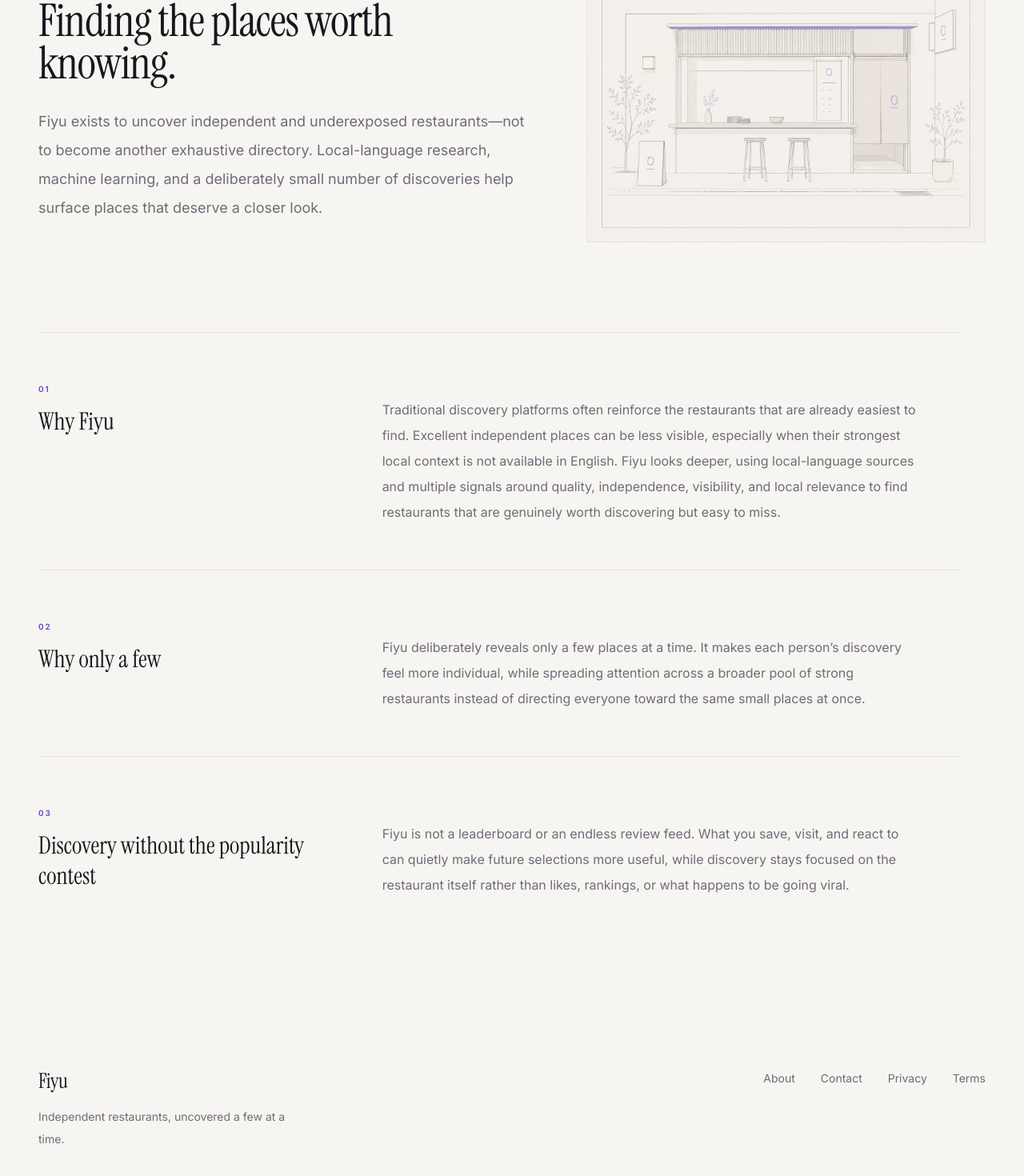
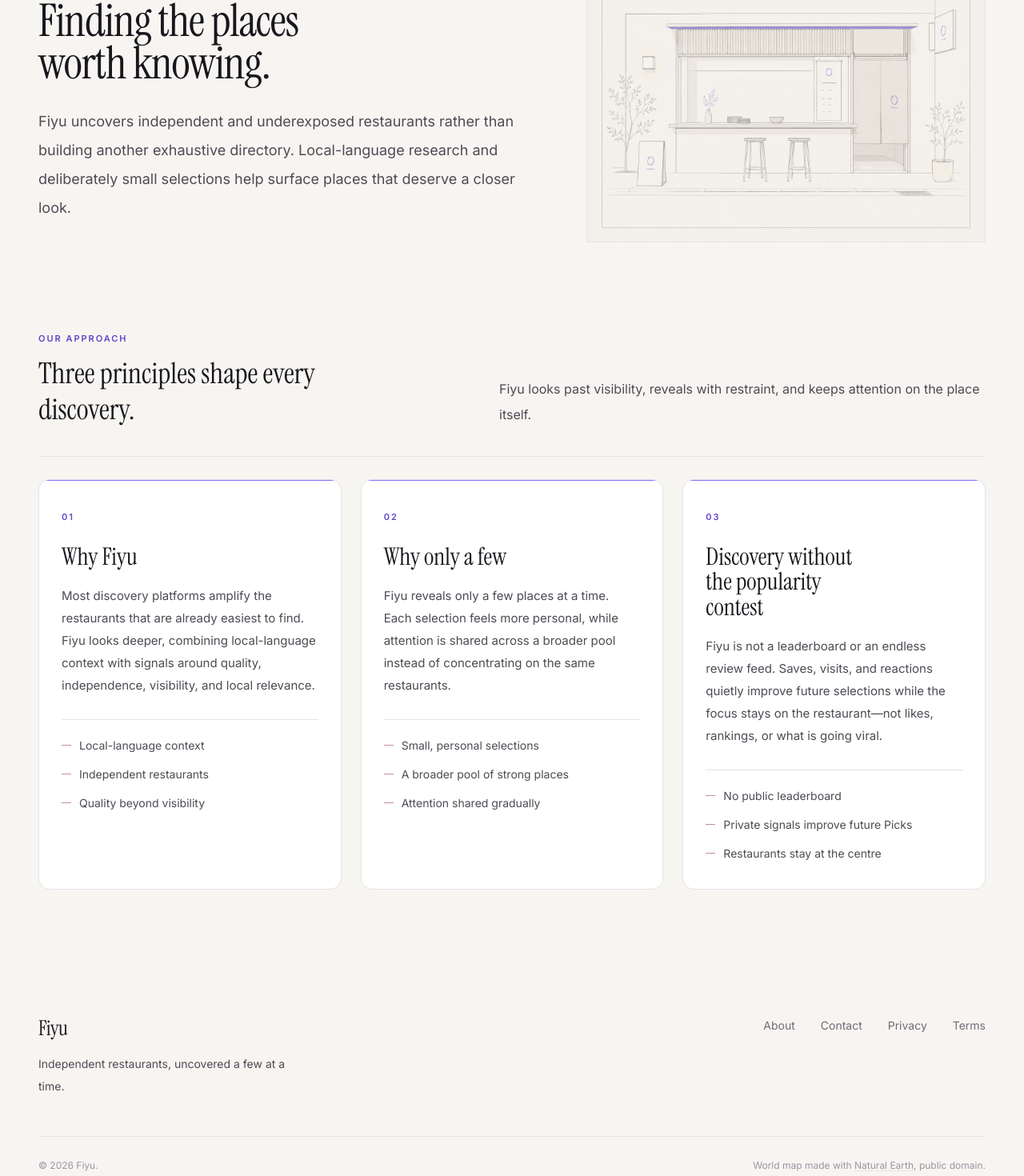
Before and after one commit to EtahmBell/fiyu, a Next.js app in the folder fiyu-frontend/: page /about in a window 1280 px wide. Shown: the part 240-1710 px from the top of the page at 80% size. Built offline with nearby package versions, Linux system fonts and the light colour scheme; no server answers.

Commit message:
fixed stuff front

```diff
--- a/fiyu-frontend/src/app/(marketing)/about/page.tsx
+++ b/fiyu-frontend/src/app/(marketing)/about/page.tsx
@@ -16,17 +16,20 @@
 const SECTIONS = [
   {
     title: "Why Fiyu",
-    copy: "Traditional discovery platforms often reinforce the restaurants that are already easiest to find. Excellent independent places can be less visible, especially when their strongest local context is not available in English. Fiyu looks deeper, using local-language sources and multiple signals around quality, independence, visibility, and local relevance to find restaurants that are genuinely worth discovering but easy to miss.",
+    copy: "Most discovery platforms amplify the restaurants that are already easiest to find. Fiyu looks deeper, combining local-language context with signals around quality, independence, visibility, and local relevance.",
+    points: ["Local-language context", "Independent restaurants", "Quality beyond visibility"],
   },
   {
     title: "Why only a few",
-    copy: "Fiyu deliberately reveals only a few places at a time. It makes each person’s discovery feel more individual, while spreading attention across a broader pool of strong restaurants instead of directing everyone toward the same small places at once.",
+    copy: "Fiyu reveals only a few places at a time. Each selection feels more personal, while attention is shared across a broader pool instead of concentrating on the same restaurants.",
+    points: ["Small, personal selections", "A broader pool of strong places", "Attention shared gradually"],
   },
   {
     title: "Discovery without the popularity contest",
-    copy: "Fiyu is not a leaderboard or an endless review feed. What you save, visit, and react to can quietly make future selections more useful, while discovery stays focused on the restaurant itself rather than likes, rankings, or what happens to be going viral.",
+    copy: "Fiyu is not a leaderboard or an endless review feed. Saves, visits, and reactions quietly improve future selections while the focus stays on the restaurant—not likes, rankings, or what is going viral.",
+    points: ["No public leaderboard", "Private signals improve future Picks", "Restaurants stay at the centre"],
   },
-];
+] as const;
 
 function TabletopComposition() {
   return (
@@ -49,40 +52,64 @@
 export default function AboutPage() {
   return (
     <main className="flex-1">
-      <div className={cn(LANDING_MEASURE, "py-16 sm:py-20 lg:py-24")}>
-        <div className="grid items-center gap-12 lg:grid-cols-[minmax(0,1.02fr)_minmax(22rem,0.82fr)] lg:gap-16">
+      <div className={cn(LANDING_MEASURE, "py-14 sm:py-20 lg:py-24")}>
+        <div className="grid items-center gap-10 lg:grid-cols-[minmax(0,1.02fr)_minmax(22rem,0.82fr)] lg:gap-16">
           <div>
             <SectionEyebrow>About Fiyu</SectionEyebrow>
-            <h1 className={cn(LANDING_HEADING, "mt-7 max-w-3xl text-ink")}>
+            <h1 className={cn(LANDING_HEADING, "mt-6 max-w-[15ch] text-ink sm:mt-7")}>
               Finding the places worth knowing.
             </h1>
-            <p className="mt-7 max-w-2xl text-base leading-8 text-ink-muted sm:text-lg sm:leading-9">
-              Fiyu exists to uncover independent and underexposed restaurants—not to become another exhaustive directory. Local-language research, machine learning, and a deliberately small number of discoveries help surface places that deserve a closer look.
+            <p className="mt-6 max-w-[38rem] text-base leading-8 text-ink-body sm:mt-7 sm:text-lg sm:leading-9">
+              Fiyu uncovers independent and underexposed restaurants rather than building another exhaustive directory. Local-language research and deliberately small selections help surface places that deserve a closer look.
             </p>
           </div>
           <TabletopComposition />
         </div>
 
-        <div className="mt-20 max-w-6xl sm:mt-28">
+        <section aria-labelledby="about-principles" className="mt-20 sm:mt-28">
+          <div className="grid gap-5 border-b border-line pb-7 sm:grid-cols-[minmax(0,0.7fr)_minmax(0,1.3fr)] sm:items-end sm:gap-12 sm:pb-9">
+            <div>
+              <p className="text-[0.6875rem] font-semibold tracking-[0.18em] text-lavender-700 uppercase">
+                Our approach
+              </p>
+              <h2 id="about-principles" className="mt-3 font-display text-3xl leading-tight text-ink sm:text-4xl">
+                Three principles shape every discovery.
+              </h2>
+            </div>
+            <p className="max-w-[38rem] text-sm leading-7 text-ink-body sm:justify-self-end sm:text-base sm:leading-8">
+              Fiyu looks past visibility, reveals with restraint, and keeps attention on the place itself.
+            </p>
+          </div>
+
+          <div className="mt-7 grid gap-5 lg:grid-cols-3 lg:gap-6">
             {SECTIONS.map((section, index) => (
-            <section
+              <article
                 key={section.title}
-              className="grid gap-5 border-t border-line py-10 sm:grid-cols-[minmax(10rem,0.75fr)_minmax(0,1.45fr)] sm:gap-14 sm:py-14"
+                data-testid="about-principle"
+                className="relative overflow-hidden rounded-card border border-line bg-surface px-6 pt-7 pb-8 sm:px-8 sm:pt-8 lg:px-7"
               >
-              <div>
-                <span className="text-[0.625rem] font-semibold tracking-[0.18em] text-lavender-700 uppercase">
+                <span aria-hidden="true" className="absolute inset-x-0 top-0 h-px bg-lavender-500" />
+                <span className="text-[0.6875rem] font-semibold tracking-[0.18em] text-lavender-700 uppercase">
                   0{index + 1}
                 </span>
-                <h2 className="mt-3 font-display text-2xl leading-tight text-ink sm:text-3xl">
+                <h3 className="mt-6 max-w-[15ch] font-display text-[1.75rem] leading-[1.05] text-ink sm:text-3xl">
                   {section.title}
-                </h2>
-              </div>
-              <p className="max-w-2xl text-sm leading-7 text-ink-muted sm:pt-6 sm:text-base sm:leading-8">
+                </h3>
+                <p className="mt-5 text-sm leading-7 text-ink-body sm:text-[0.9375rem]">
                   {section.copy}
                 </p>
-            </section>
+                <ul className="mt-7 space-y-3 border-t border-line pt-5 text-sm leading-6 text-ink-body">
+                  {section.points.map((point) => (
+                    <li key={point} className="grid grid-cols-[0.75rem_minmax(0,1fr)] gap-2.5">
+                      <span aria-hidden="true" className="mt-[0.65rem] h-px w-3 bg-rose-dust" />
+                      <span>{point}</span>
+                    </li>
+                  ))}
+                </ul>
+              </article>
             ))}
           </div>
+        </section>
       </div>
     </main>
   );
--- a/fiyu-frontend/src/app/globals.css
+++ b/fiyu-frontend/src/app/globals.css
@@ -37,6 +37,8 @@
   --color-line-strong: #d8d2dd;
 
   --color-ink: #19171d;
+  /* Readable long-form copy; metadata and controls may remain ink-muted. */
+  --color-ink-body: #4f4a53;
   --color-ink-muted: #706b76;
   --color-ink-faint: #9a949f;
 
--- a/fiyu-frontend/src/components/landing-page/FinalCta.tsx
+++ b/fiyu-frontend/src/components/landing-page/FinalCta.tsx
@@ -60,7 +60,7 @@
             data-in={flag}
             style={{ "--rise-delay": "160ms" } as React.CSSProperties}
           >
-            <p className="max-w-[28rem] text-base leading-8 text-ink-muted">
+            <p className="max-w-[28rem] text-base leading-8 text-ink-body">
               Tokyo is open now. Tell Fiyu what you like, and a small selection of independent
               places will be there when you look.
             </p>
--- a/fiyu-frontend/src/components/landing-page/HeroSection.tsx
+++ b/fiyu-frontend/src/components/landing-page/HeroSection.tsx
@@ -99,7 +99,7 @@
             Hidden places. Carefully uncovered.
           </h1>
           <p
-            className="fiyu-lp-rise mt-6 max-w-[34rem] text-base leading-7 text-ink-muted sm:mt-7 sm:leading-8 sm:text-[1.0625rem]"
+            className="fiyu-lp-rise mt-6 max-w-[34rem] text-base leading-7 text-ink-body sm:mt-7 sm:leading-8 sm:text-[1.0625rem]"
             data-in="true"
             style={{ "--rise-delay": "220ms" } as React.CSSProperties}
           >
@@ -138,7 +138,7 @@
               <p className="font-display text-[1.5rem] leading-tight text-ink">
                 Selected around you.
               </p>
-              <p className="mt-3 max-w-[26rem] text-sm leading-7 text-ink-muted">
+              <p className="mt-3 max-w-[26rem] text-sm leading-7 text-ink-body">
                 Independent restaurants matched to your tastes and nearby area—whether you’re
                 exploring a new city or rediscovering your everyday one.
               </p>
--- a/fiyu-frontend/src/components/landing-page/HowFiyuWorks.tsx
+++ b/fiyu-frontend/src/components/landing-page/HowFiyuWorks.tsx
@@ -339,7 +339,7 @@
                       <span className="text-ink">{entry.title}</span>
                     )}
                   </h3>
-                  <p className="mt-2.5 max-w-[26rem] text-[0.9375rem] leading-6 text-ink-muted lg:mt-4 lg:leading-7">
+                  <p className="mt-2.5 max-w-[26rem] text-[0.9375rem] leading-6 text-ink-body lg:mt-4 lg:leading-7">
                     {entry.copy}
                   </p>
                   <span
--- a/fiyu-frontend/src/components/landing-page/LandingFooter.tsx
+++ b/fiyu-frontend/src/components/landing-page/LandingFooter.tsx
@@ -23,7 +23,7 @@
             >
               Fiyu
             </Link>
-            <p className="mt-4 max-w-xs text-sm leading-7 text-ink-muted">
+            <p className="mt-4 max-w-xs text-sm leading-7 text-ink-body">
               Independent restaurants, uncovered a few at a time.
             </p>
           </div>
--- a/fiyu-frontend/src/components/landing-page/LookBeyondSection.tsx
+++ b/fiyu-frontend/src/components/landing-page/LookBeyondSection.tsx
@@ -127,7 +127,7 @@
           <h2 className={cn(LANDING_HEADING, "max-w-[18ch] text-ink")}>
             Look beyond what rises to the top.
           </h2>
-          <p className="max-w-[30rem] text-base leading-7 text-ink/80 sm:leading-8 lg:pb-2">
+          <p className="max-w-[30rem] text-base leading-7 text-ink-body sm:leading-8 lg:pb-2">
             Discovery platforms reinforce whatever is already easiest to find. Fiyu reads the
             context those platforms never index, and weighs quality against how widely a place
             is already known.
@@ -163,7 +163,7 @@
                 <p className="text-[0.6875rem] font-semibold tracking-[0.14em] text-gold-700 uppercase">
                   {signal.label}
                 </p>
-                <p className="mt-2.5 max-w-[22rem] text-[0.9375rem] leading-6 text-ink/80">
+                <p className="mt-2.5 max-w-[22rem] text-[0.9375rem] leading-6 text-ink-body">
                   {signal.copy}
                 </p>
               </div>
--- a/fiyu-frontend/src/components/landing-page/OnlyAFewSection.tsx
+++ b/fiyu-frontend/src/components/landing-page/OnlyAFewSection.tsx
@@ -70,7 +70,7 @@
           <h2 className="mt-4 font-display text-[clamp(2.5rem,7vw,5.5rem)] leading-[0.9] tracking-[-0.03em] text-ink sm:mt-5">
             Only a few.
           </h2>
-          <p className="mx-auto mt-4 max-w-[34rem] text-sm leading-6 text-ink-muted sm:mt-6 sm:text-base sm:leading-8">
+          <p className="mx-auto mt-4 max-w-[34rem] text-sm leading-6 text-ink-body sm:mt-6 sm:text-base sm:leading-8">
             A small, personal selection from a much broader pool of strong restaurants—so
             attention spreads instead of landing on the same few places.
           </p>
--- a/fiyu-frontend/src/components/landing-page/PickedNearbySection.tsx
+++ b/fiyu-frontend/src/components/landing-page/PickedNearbySection.tsx
@@ -100,7 +100,7 @@
           <h2 className={cn(LANDING_HEADING, "mt-6 max-w-[16ch] text-ink")}>
             Picked around where you are.
           </h2>
-          <p className="mt-6 max-w-[32rem] text-base leading-7 text-ink-muted sm:mt-7 sm:leading-8">
+          <p className="mt-6 max-w-[32rem] text-base leading-7 text-ink-body sm:mt-7 sm:leading-8">
             When you ask for new Picks, Fiyu starts with where you are and surfaces a few nearby
             places worth finding.
           </p>
@@ -163,7 +163,7 @@
           </div>
 
           <IllustrativeNote className="mt-6">Illustrative discoveries</IllustrativeNote>
-          <p className="mt-4 max-w-[30rem] text-[0.8125rem] leading-6 text-ink-faint">
+          <p className="mt-4 max-w-[30rem] text-[0.8125rem] leading-6 text-ink-muted">
             Your location is used at the moment a selection is made. Picks you already have stay
             put as you move.
           </p>
```
Also changed, not shown: 2 other files (tests, documents, lock files or other folders). Lines whose indentation alone changed are shown as unchanged.
